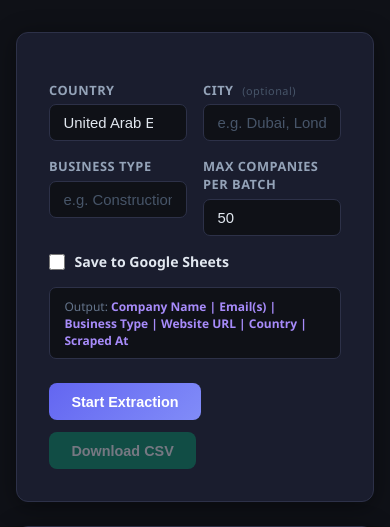
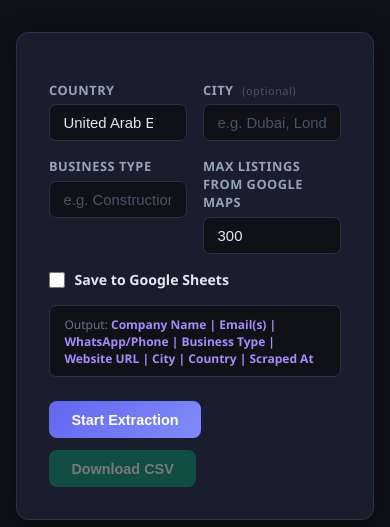
Before and after one commit to thetravelcrm/lead-extractor, a Flask app: page / in a window 390 px wide. Shown: the part 152-679 px from the top of the page. Run offline with Flask 3, Linux system fonts and the light colour scheme; data that the repository does not hold is empty.

Commit message:
fix: Add WhatsApp/Phone column to table, fix UI issues, and update SSE data
- Add WhatsApp/Phone, City, Country columns to results table
- Update SSE success messages to include whatsapp_phone and country
- Fix table colspan from 5 to 8 for new columns
- Update output hint to show all columns
- Remove dynamic city column logic (now static table structure)
- Fix max_results label to 'Max Listings from Google Maps' (default: 300)

Co-authored-by: Qwen-Coder <qwen-coder@alibabacloud.com>

```diff
--- a/app.py
+++ b/app.py
@@ -600,13 +600,15 @@ def _run_pipeline(job_id: str, params: dict) -> None:
                       f"  {clean_name or '(no name)'} — {len(emails)} row(s): {', '.join(emails[:2])}"
                       + (" ..." if len(emails) > 2 else ""),
                       data={
-                          "company":    clean_name,
-                          "emails":     emails,
-                          "category":   final_category,
-                          "website":    website_url,
-                          "city":       city,
-                          "current":    processed_count,
-                          "total":      total_unique,
+                          "company":       clean_name,
+                          "emails":        emails,
+                          "whatsapp_phone": whatsapp_phone,
+                          "category":      final_category,
+                          "website":       website_url,
+                          "city":          city,
+                          "country":       country,
+                          "current":       processed_count,
+                          "total":         total_unique,
                       })
             else:
                 # No emails — still save the company row (without email)
@@ -927,13 +929,15 @@ def _run_batch_extraction(job_id: str, query: str, batch_size: int, use_sheets:
                       f"  {clean_name or '(no name)'} — {len(emails)} email(s): {', '.join(emails[:2])}"
                       + (" ..." if len(emails) > 2 else ""),
                       data={
-                          "company": clean_name,
-                          "emails": emails,
-                          "category": final_category,
-                          "website": website_url,
-                          "city": search.get("city", ""),
-                          "current": processed_count,
-                          "total": total,
+                          "company":        clean_name,
+                          "emails":         emails,
+                          "whatsapp_phone": whatsapp_phone,
+                          "category":       final_category,
+                          "website":        website_url,
+                          "city":           search.get("city", ""),
+                          "country":        search["country"],
+                          "current":        processed_count,
+                          "total":          total,
                       })
             else:
                 # No emails - mark as failed
--- a/templates/index.html
+++ b/templates/index.html
@@ -287,8 +287,8 @@
     </div>
 
     <div class="form-group">
-      <label for="max_results">Max Companies per Batch</label>
-      <input type="number" id="max_results" value="50" min="5" max="200" />
+      <label for="max_results">Max Listings from Google Maps</label>
+      <input type="number" id="max_results" value="300" min="50" max="500" />
     </div>
 
     <div class="form-group full">
@@ -305,7 +305,7 @@
 
   <div class="output-info">
     <span>Output: </span>
-    <span id="col-hint">Company Name | Email(s) | Business Type | Website URL | Country | Scraped At</span>
+    <span id="col-hint">Company Name | Email(s) | WhatsApp/Phone | Business Type | Website URL | City | Country | Scraped At</span>
   </div>
 
   <!-- Progress -->
@@ -340,12 +340,18 @@
       <table>
         <thead id="results-thead">
           <tr>
-            <th>#</th><th>Company Name</th><th>Email(s)</th>
-            <th>Business Type</th><th>Website</th>
+            <th>#</th>
+            <th>Company Name</th>
+            <th>Email(s)</th>
+            <th>WhatsApp/Phone</th>
+            <th>Business Type</th>
+            <th>Website</th>
+            <th>City</th>
+            <th>Country</th>
           </tr>
         </thead>
         <tbody id="results-body">
-          <tr class="no-rows"><td colspan="5">Results will appear here as emails are found...</td></tr>
+          <tr class="no-rows"><td colspan="8">Results will appear here as emails are found...</td></tr>
         </tbody>
       </table>
     </div>
@@ -471,21 +477,11 @@ window.addEventListener('load', () => {
 function updateCityColumn() {
   hasCity = document.getElementById('city').value.trim().length > 0;
   const hint = document.getElementById('col-hint');
-  const thead = document.getElementById('results-thead').querySelector('tr');
 
   if (hasCity) {
-    hint.textContent = 'Company Name | Email(s) | Business Type | Website URL | City | Country | Scraped At';
-    // Add City column to table header if not already there
-    if (!thead.querySelector('th.city-col')) {
-      const th = document.createElement('th');
-      th.className = 'city-col';
-      th.textContent = 'City';
-      thead.insertBefore(th, thead.children[4]); // before Website
-    }
+    hint.textContent = 'Company Name | Email(s) | WhatsApp/Phone | Business Type | Website URL | City | Country | Scraped At';
   } else {
-    hint.textContent = 'Company Name | Email(s) | Business Type | Website URL | Country | Scraped At';
-    const existing = thead.querySelector('th.city-col');
-    if (existing) existing.remove();
+    hint.textContent = 'Company Name | Email(s) | WhatsApp/Phone | Business Type | Website URL | City | Country | Scraped At';
   }
 }
 
@@ -600,8 +596,8 @@ function handleSSE(e) {
     updateProgress(msg.data.current, msg.data.total);
 
   if (msg.level === 'success' && msg.data?.emails?.length) {
-    const { emails, company='', category='', website='', city:msgCity='' } = msg.data;
-    addTableRow(company, emails, category, website, msgCity);
+    const { emails, company='', category='', website='', city:msgCity='', country='', whatsapp_phone='' } = msg.data;
+    addTableRow(company, emails, category, website, msgCity, country, whatsapp_phone);
     companyCount++;
     emailCount += emails.length;
     updateStats();
@@ -627,7 +623,7 @@ function handleSSE(e) {
 }
 
 // ── Table row ─────────────────────────────────────────────────────────────
-function addTableRow(company, emails, category, website, city) {
+function addTableRow(company, emails, category, website, city, country, whatsappPhone) {
   const tbody = document.getElementById('results-body');
   const noRow = tbody.querySelector('.no-rows');
   if (noRow) noRow.remove();
@@ -638,17 +634,20 @@ function addTableRow(company, emails, category, website, city) {
   let domain = '—';
   try { domain = new URL(website).hostname.replace('www.',''); } catch {}
 
-  const showCity = hasCity && city;
-  const cityCell = showCity ? `<td class="city" title="${escHtml(city)}">${escHtml(city)}</td>` : '';
+  const phoneDisplay = whatsappPhone || '—';
+  const countryDisplay = country || '—';
+  const cityDisplay = city || '—';
 
   const tr = document.createElement('tr');
   tr.innerHTML = `
     <td>${rowIndex}</td>
     <td title="${escHtml(company)}">${escHtml(company.substring(0,28))}${company.length>28?'…':''}</td>
-    <td class="email" title="${escHtml(emailStr)}">${escHtml(emailStr.substring(0,38))}${emailStr.length>38?'…':''}</td>
+    <td class="email" title="${escHtml(emailStr)}">${escHtml(emailStr.substring(0,35))}${emailStr.length>35?'…':''}</td>
+    <td title="${escHtml(phoneDisplay)}">${escHtml(phoneDisplay.substring(0,20))}</td>
     <td title="${escHtml(category)}">${escHtml(category.substring(0,22))}${category.length>22?'…':''}</td>
-    ${cityCell}
-    <td title="${escHtml(website)}">${escHtml(domain)}</td>`;
+    <td title="${escHtml(website)}">${escHtml(domain)}</td>
+    <td class="city" title="${escHtml(cityDisplay)}">${escHtml(cityDisplay.substring(0,18))}</td>
+    <td title="${escHtml(countryDisplay)}">${escHtml(countryDisplay.substring(0,18))}</td>`;
   tbody.appendChild(tr);
   while (tbody.rows.length > 15) tbody.deleteRow(0);
 }
@@ -691,7 +690,7 @@ function resetUI() {
   companyCount=0; emailCount=0; rowIndex=0;
   ['stats-row','progress-wrap','output-section'].forEach(id => document.getElementById(id).style.display='none');
   document.getElementById('progress-fill').style.width = '0%';
-  document.getElementById('results-body').innerHTML = '<tr class="no-rows"><td colspan="5">Results will appear here as emails are found...</td></tr>';
+  document.getElementById('results-body').innerHTML = '<tr class="no-rows"><td colspan="8">Results will appear here as emails are found...</td></tr>';
   document.getElementById('btn-download').disabled = true;
   clearLog();
 }
```
